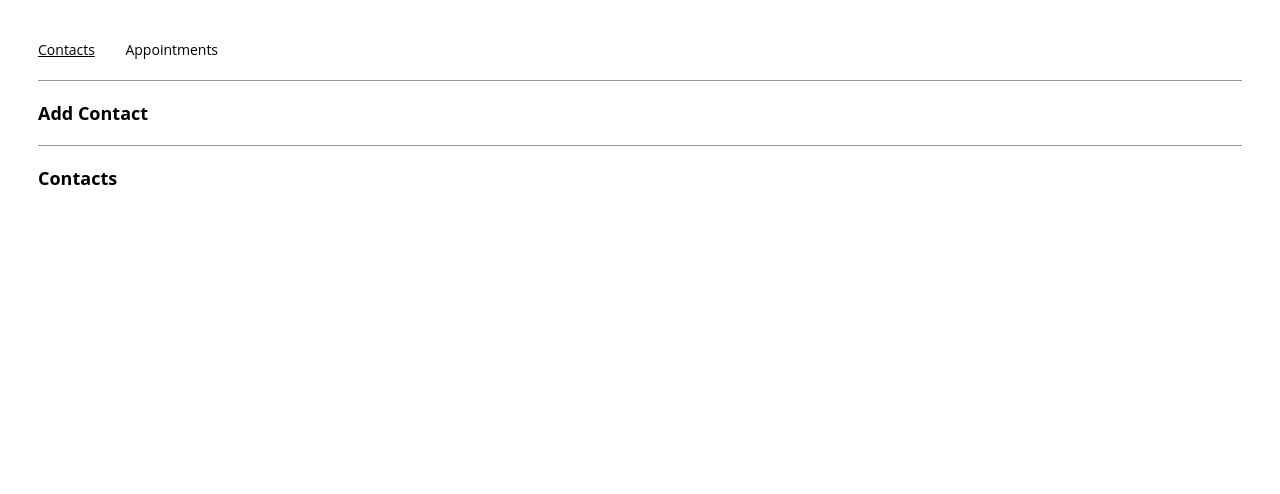
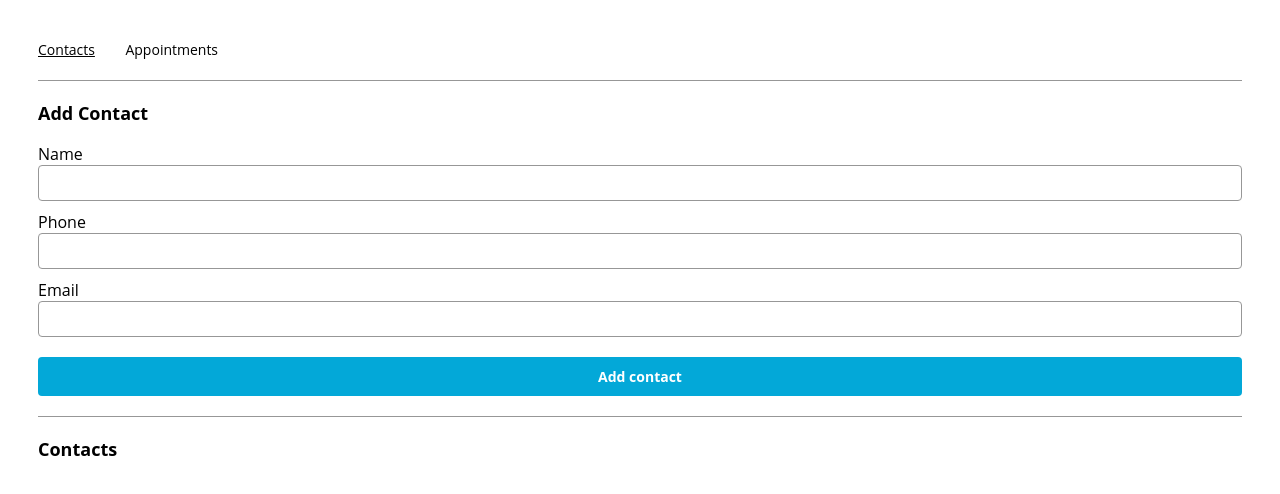
Before and after one commit to wojtazk/codecademy-react-challenge, a React (Create React App) app: page /contacts in a window 1280 px wide. Shown: the top 494 px of the page. Built offline with nearby package versions, Linux system fonts and the light colour scheme.

Commit message:
Add new contact form

```diff
--- a/src/components/contactForm/ContactForm.js
+++ b/src/components/contactForm/ContactForm.js
@@ -1,4 +1,4 @@
-import React from "react";
+import React from 'react';
 
 export const ContactForm = ({
   name,
@@ -7,9 +7,39 @@
   setPhone,
   email,
   setEmail,
-  handleSubmit
+  handleSubmit,
 }) => {
   return (
-    ContactForm
+    <form onSubmit={handleSubmit}>
+      <label htmlFor="name">Name</label>
+      <input
+        type="text"
+        required
+        id="name"
+        value={name}
+        onChange={(e) => setName(e.target.value)}
+      />
+
+      <label htmlFor="phone">Phone</label>
+      <input
+        type="tel"
+        required
+        pattern="[+]?[0-9]{2}[ -]{1}[0-9]{3}[ -]{1}[0-9]{3}[ -]{1}[0-9]{3}"
+        title="Accepted formats: (+12 123 123 123), (12 123 123 123), (+12-123-123-123)"
+        id="phone"
+        value={phone}
+        onChange={(e) => setPhone(e.target.value)}
+      />
+
+      <label htmlFor="email">Email</label>
+      <input
+        type="email"
+        id="email"
+        value={email}
+        onChange={(e) => setEmail(e.target.value)}
+      />
+
+      <input type="submit" value="Add contact" />
+    </form>
   );
 };
```
